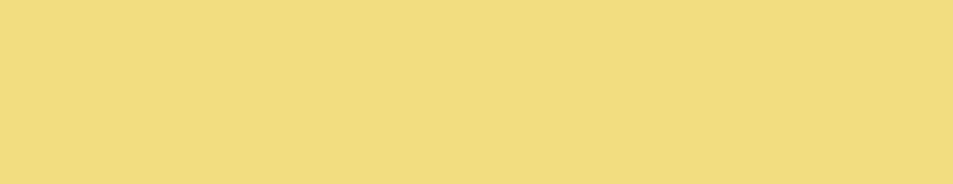
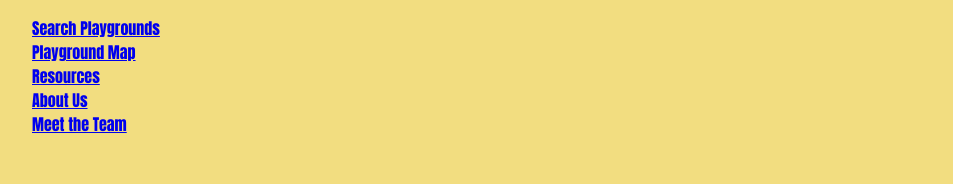
Before and after one commit to htntang/everychildplays, a React (Create React App) app in the folder client/: page /about in a window 1280 px wide. Before the commit this address had no page. Shown: the top 184 px of the page, without its empty margins (8-961 px from the left). Built offline with nearby package versions, Linux system fonts and the light colour scheme.

Commit message:
added navigation bar

```diff
--- a/client/src/App.js
+++ b/client/src/App.js
@@ -6,16 +6,25 @@ import Layout from './Layout';
 import IndexPage from './Pages/IndexPage';
 import LoginPage from './Pages/LoginPage';
 import RegistrationPage from './Pages/RegistrationPage';
+import Navbar from './Pages/navbar';
+import About from './Pages/About';
+import Team from './Pages/Team';
 
 function App() {
   return(
+    <>
+    <Navbar />
+    <div className="container"></div>
     <Routes>
        <Route path="/" element={ <Layout /> }>
         <Route index element = { <IndexPage /> }/>
         <Route path="/login" element={ <LoginPage /> } />
         <Route path="/register" element={ <RegistrationPage /> } />
+        <Route path="/about" element={ <About />} />
+        <Route path="/team" element={ <Team /> } />
       </Route>
     </Routes>
+    </>
   );
 }
 
--- /dev/null
+++ b/client/src/Pages/navbar.js
@@ -0,0 +1,11 @@
+export default function Navbar() {
+    return<nav className="nav">
+        <ul>
+            <a href="/">Search Playgrounds</a><br></br>
+            <a href="/">Playground Map</a><br></br>
+            <a href="/">Resources</a><br></br>
+            <a href="/about">About Us</a><br></br>
+            <a href="/team">Meet the Team</a>
+        </ul>
+    </nav>
+}
```
